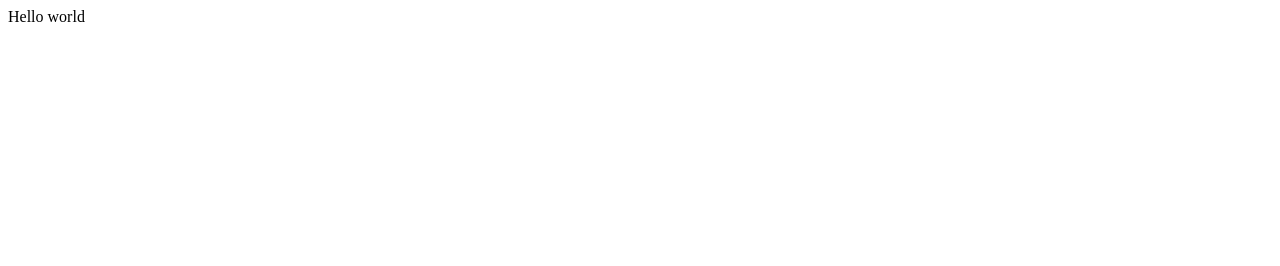
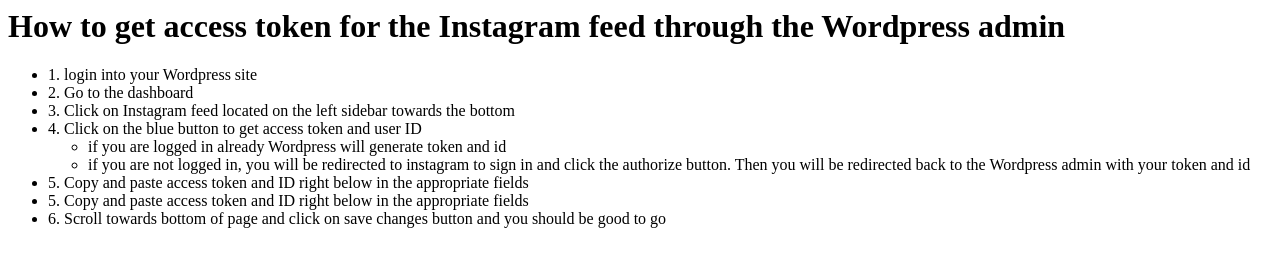
Before and after one commit to Nick-tsoukas/intro, a plain HTML site: page index.html in a window 1280 px wide. Drawn offline with Linux system fonts and the light colour scheme.

Commit message:
Adding list

```diff
--- a/index.html
+++ b/index.html
@@ -1 +1,17 @@
-Hello world
+<h1>How to get access token for the Instagram feed through the Wordpress admin </h1>
+<ul>
+  <li>1. login into your Wordpress site</li>
+  <li>2. Go to the dashboard</li>
+  <li>3. Click on Instagram feed located on the left sidebar towards the bottom</li>
+  <li>4. Click on the blue button to get access token and user ID
+    <ul>
+      <li>if you are logged in already Wordpress will generate token and id</li>
+      <li>if you are not logged in, you will be redirected to instagram to
+     sign in and click the authorize button. Then you will be redirected
+      back to the Wordpress admin with your token and id</li>
+    </ul>
+  </li>
+  <li>5. Copy and paste access token and ID right below in the appropriate fields</li>
+  <li>5. Copy and paste access token and ID right below in the appropriate fields</li>
+  <li>6. Scroll towards bottom of page and click on save changes button and you should be good to go </li>
+</ul>
```
